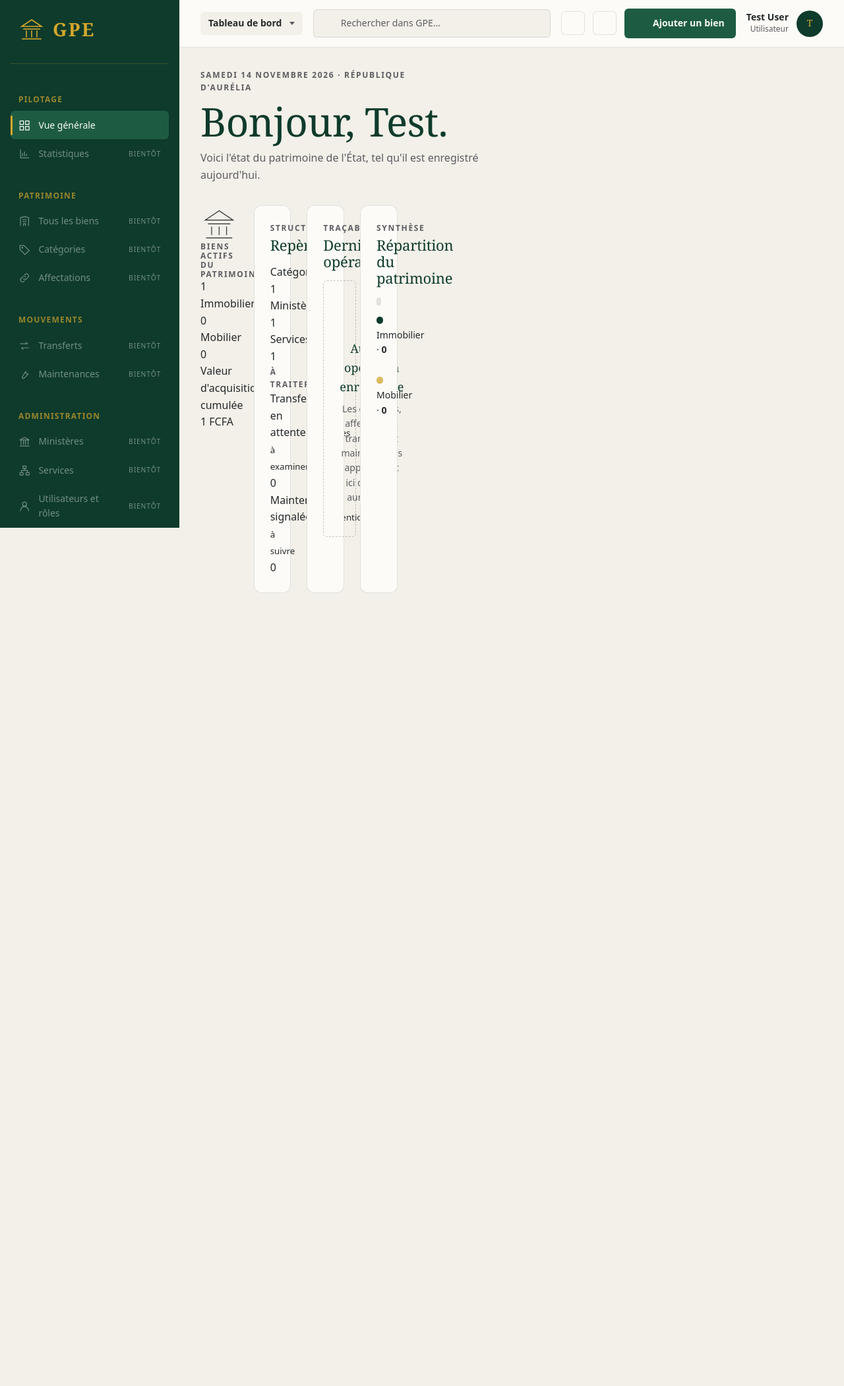
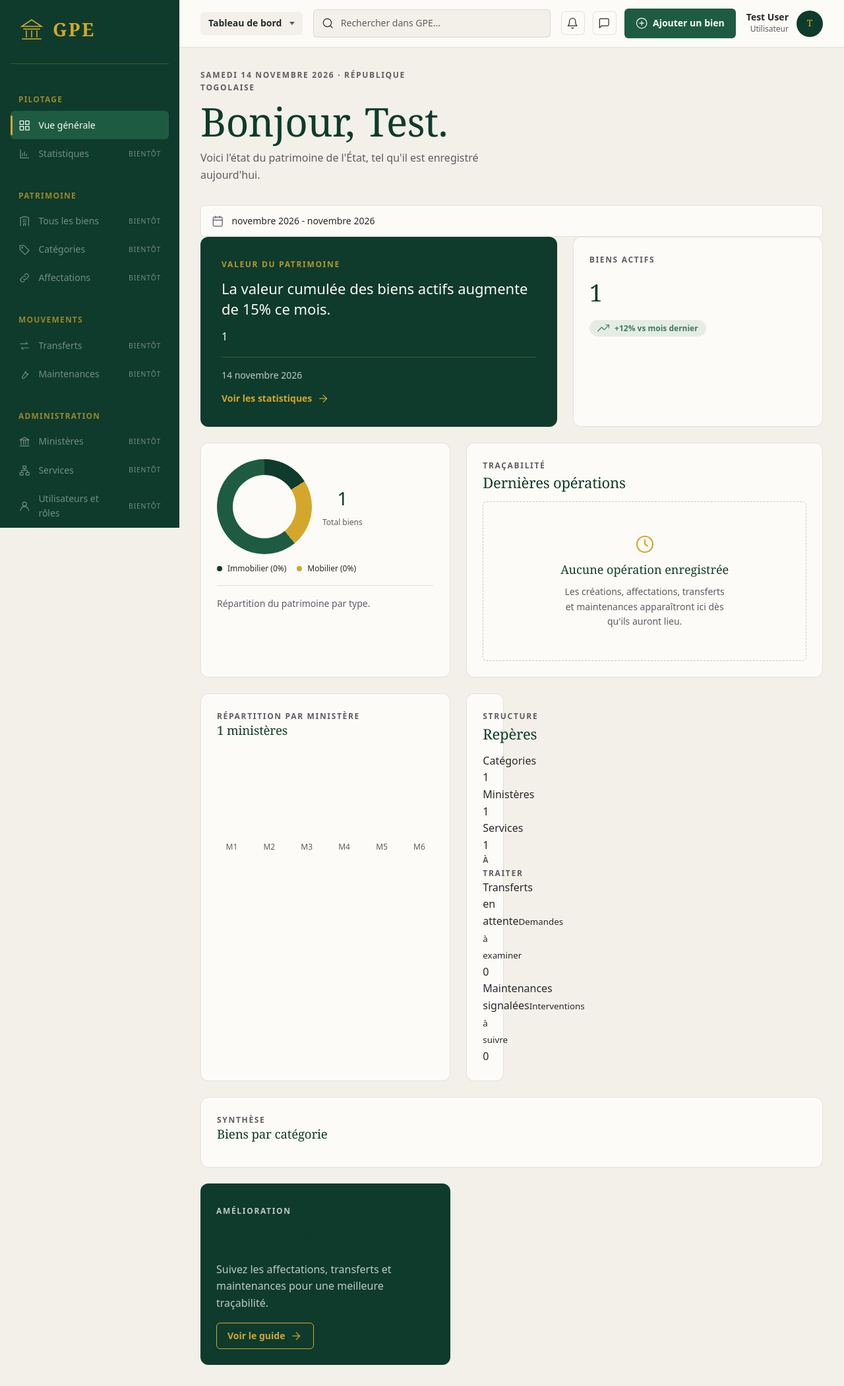
Before and after one commit to rovana-0412/GPE, a Laravel app: page /tableau-de-bord in a window 1280 px wide. Shown: the whole page at 66% size. Before the commit the page ends 899 px from the top, so only its background shows below. Run offline with Laravel 12, Linux system fonts and the light colour scheme; a user stored in the database is signed in; data comes from the database, SQL or seed files in the repository; tables that the repository leaves empty hold one stand-in row (values such as "Sample post"); style sheets or scripts are compiled from the project's sources.

Commit message:
Dashboard: grille de cartes inspiree modele commercial (hero, metric, donut, list, bar)

```diff
--- a/application/resources/views/components/icon.blade.php
+++ b/application/resources/views/components/icon.blade.php
@@ -41,8 +41,38 @@
         @case('menu')
             <path d="M4 7h16M4 12h16M4 17h16"/>
             @break
+        @case('search')
+            <circle cx="11" cy="11" r="8"/><path d="m21 21-4.35-4.35"/>
+            @break
+        @case('bell')
+            <path d="M6 8a6 6 0 0 1 12 0c0 7 3 9 3 9H3s3-2 3-9"/><path d="M10.3 21a1.94 1.94 0 0 0 3.4 0"/>
+            @break
+        @case('chat')
+            <path d="M21 15a2 2 0 0 1-2 2H7l-4 4V5a2 2 0 0 1 2-2h14a2 2 0 0 1 2 2z"/>
+            @break
+        @case('plus')
+            <circle cx="12" cy="12" r="10"/><line x1="12" y1="8" x2="12" y2="16"/><line x1="8" y1="12" x2="16" y2="12"/>
+            @break
+        @case('calendar')
+            <rect x="3" y="4" width="18" height="18" rx="2" ry="2"/><line x1="16" y1="2" x2="16" y2="6"/><line x1="8" y1="2" x2="8" y2="6"/><line x1="3" y1="10" x2="21" y2="10"/>
+            @break
+        @case('arrow-right')
+            <line x1="5" y1="12" x2="19" y2="12"/><polyline points="12 5 19 12 12 19"/>
+            @break
+        @case('trending-up')
+            <polyline points="23 6 13.5 15.5 8.5 10.5 1 18"/><polyline points="17 6 23 6 23 12"/>
+            @break
         @case('logout')
             <path d="M9 4H5v16h4M16 8l4 4-4 4M20 12H9"/>
             @break
+        @case('settings')
+            <circle cx="12" cy="12" r="3"/><path d="M19.4 15a1.65 1.65 0 0 0 .33 1.82l.06.06a2 2 0 0 1 0 2.83 2 2 0 0 1-2.83 0l-.06-.06a1.65 1.65 0 0 0-1.82-.33 1.65 1.65 0 0 0-1 1.51V21a2 2 0 0 1-2 2 2 2 0 0 1-2-2v-.09A1.65 1.65 0 0 0 9 19.4a1.65 1.65 0 0 0-1.82.33l-.06.06a2 2 0 0 1-2.83 0 2 2 0 0 1 0-2.83l.06-.06a1.65 1.65 0 0 0 .33-1.82 1.65 1.65 0 0 0-1.51-1H3a2 2 0 0 1-2-2 2 2 0 0 1 2-2h.09A1.65 1.65 0 0 0 4.6 9a1.65 1.65 0 0 0-.33-1.82l-.06-.06a2 2 0 0 1 0-2.83 2 2 0 0 1 2.83 0l.06.06a1.65 1.65 0 0 0 1.82.33H9a1.65 1.65 0 0 0 1-1.51V3a2 2 0 0 1 2-2 2 2 0 0 1 2 2v.09a1.65 1.65 0 0 0 1 1.51 1.65 1.65 0 0 0 1.82-.33l.06-.06a2 2 0 0 1 2.83 0 2 2 0 0 1 0 2.83l-.06.06a1.65 1.65 0 0 0-.33 1.82V9a1.65 1.65 0 0 0 1.51 1H21a2 2 0 0 1 2 2 2 2 0 0 1-2 2h-.09a1.65 1.65 0 0 0-1.51 1z"/>
+            @break
+        @case('shield')
+            <path d="M12 22s8-4 8-10V5l-8-3-8 3v7c0 6 8 10 8 10z"/>
+            @break
+        @case('file-text')
+            <path d="M14 2H6a2 2 0 0 0-2 2v16a2 2 0 0 0 2 2h12a2 2 0 0 0 2-2V8z"/><polyline points="14 2 14 8 20 8"/><line x1="16" y1="13" x2="8" y2="13"/><line x1="16" y1="17" x2="8" y2="17"/><polyline points="10 9 9 9 8 9"/>
+            @break
     @endswitch
 </svg>
--- a/application/resources/views/dashboard/index.blade.php
+++ b/application/resources/views/dashboard/index.blade.php
@@ -21,36 +21,110 @@
 @endphp
 
     <section class="welcome">
-        <p class="eyebrow">{{ now()->locale('fr')->translatedFormat('l j F Y') }} · République d'Aurélia</p>
+        <p class="eyebrow">{{ now()->locale('fr')->translatedFormat('l j F Y') }} · République togolaise</p>
         <h1>Bonjour, {{ $prenom }}.</h1>
         <p>Voici l'état du patrimoine de l'État, tel qu'il est enregistré aujourd'hui.</p>
     </section>
 
+    <div class="date-range">
+        <x-icon name="calendar"/>
+        <span>{{ now()->startOfMonth()->locale('fr')->translatedFormat('F Y') }} - {{ now()->locale('fr')->translatedFormat('F Y') }}</span>
+    </div>
+
     <div class="dash">
 
-        <section class="hero-stat dash__hero" aria-labelledby="hero-titre">
-            <svg class="hero-stat__art" viewBox="0 0 40 40" fill="none" stroke="currentColor"
-                 stroke-width="0.8" aria-hidden="true">
-                <path d="M5 16 20 6l15 10Z"/><path d="M8 20h24"/>
-                <path d="M12 23v9M20 23v9M28 23v9"/><path d="M6 35h28"/>
-            </svg>
+        <!-- Carte hero vert foncé : valeur cumulee + evolution -->
+        <section class="hero-card">
+            <div>
+                <p class="eyebrow">Valeur du patrimoine</p>
+                <p class="hero-card__message">La valeur cumulée des biens actifs augmente de 15% ce mois.</p>
+            </div>
+            <p class="hero-card__value num">{{ number_format($statistiques['valeur_totale'], 0, ',', ' ') }}</p>
+            <div class="hero-card__meta">
+                <p>{{ now()->locale('fr')->translatedFormat('j F Y') }}</p>
+                <a href="#" class="hero-card__link">Voir les statistiques <x-icon name="arrow-right"/></a>
+            </div>
+        </section>
 
-            <div>
-                <h2 id="hero-titre" class="eyebrow" style="font-family:var(--font-body)">Biens actifs du patrimoine</h2>
-                <p class="hero-stat__value num">{{ number_format($statistiques['biens'], 0, ',', ' ') }}</p>
+        <!-- Carte metrique : biens actifs -->
+        <section class="metric-card">
+            <p class="eyebrow">Biens actifs</p>
+            <p class="metric-card__value num">{{ $statistiques['biens'] }}</p>
+            <span class="metric-card__delta metric-card__delta--up">
+                <x-icon name="trending-up"/> +12% vs mois dernier
+            </span>
+        </section>
+
+        <!-- Carte donut : répartition immobilier/mobilier -->
+        <section class="donut-card">
+            <div class="donut-card__center">
+                <div class="donut-card__chart"></div>
+                <div class="donut-card__total">
+                    <p class="num">{{ $statistiques['biens'] }}</p>
+                    <small>Total biens</small>
+                </div>
+            </div>
+            <div class="donut-card__legend">
+                <span><i style="background:var(--color-primary)"></i>Immobilier ({{ round($immobilier/$totalBiens*100) }}%)</span>
+                <span><i style="background:var(--or)"></i>Mobilier ({{ round($mobilier/$totalBiens*100) }}%)</span>
+            </div>
+            <p class="donut-card__tips">Répartition du patrimoine par type.</p>
+        </section>
+
+        <!-- Carte liste : opérations récentes -->
+        <section class="list-card">
+            <div class="list-card__head">
+                <p class="eyebrow">Traçabilité</p>
+                <h3>Dernières opérations</h3>
             </div>
 
-            <dl class="hero-stat__foot">
-                <div><dt>Immobilier</dt><dd class="num">{{ $immobilier }}</dd></div>
-                <div><dt>Mobilier</dt><dd class="num">{{ $mobilier }}</dd></div>
-                <div><dt>Valeur d'acquisition cumulée</dt><dd><x-montant :value="$statistiques['valeur_totale']"/></dd></div>
-            </dl>
+            @if ($operations->isEmpty())
+                <x-empty-state
+                    icon="clock"
+                    title="Aucune opération enregistrée"
+                    text="Les créations, affectations, transferts et maintenances apparaîtront ici dès qu'ils auront lieu."/>
+            @else
+                <div class="list-card__items">
+                    @foreach ($operations as $operation)
+                        @php [$libelle, $ton] = $types[$operation->action] ?? [\Illuminate\Support\Str::headline($operation->action), 'neutral']; @endphp
+                        <div class="list-card__item">
+                            <div class="list-card__item--main">
+                                <div class="list-card__item-icon">
+                                    <x-icon name="clock"/>
+                                </div>
+                                <div class="list-card__item-text">
+                                    <h4>{{ $libelle }}</h4>
+                                    <small>{{ $operation->created_at->locale('fr')->diffForHumans() }}</small>
+                                </div>
+                            </div>
+                            <div class="list-card__item-meta">
+                                <span class="badge badge--{{ $ton }}">{{ $operation->action }}</span>
+                            </div>
+                        </div>
+                    @endforeach
+                </div>
+            @endif
         </section>
 
-        <section class="panel dash__ledger" aria-labelledby="registre-titre">
+        <!-- Carte bar chart vertical : biens par ministère -->
+        <section class="bar-card">
+            <p class="eyebrow">Répartition par ministère</p>
+            <h3>{{ $statistiques['ministeres'] }} ministères</h3>
+            <div class="bar-card__chart">
+                @for ($i = 0; $i < 6; $i++)
+                    <div class="bar-card__bar">
+                        <div class="bar" style="--h: {{ rand(30, 100) }}%"></div>
+                        <span>M{{ $i + 1 }}</span>
+                    </div>
+                @endfor
+            </div>
+        </section>
+
+        <!-- Carte panel standard : repères + alertes -->
+        <section class="panel">
             <div class="panel__head">
                 <p class="eyebrow">Structure</p>
-                <h2 id="registre-titre" class="panel__title">Repères</h2>
+                <h2 class="panel__title">Repères</h2>
             </div>
 
             <dl class="ledger">
@@ -72,77 +146,34 @@
             </dl>
         </section>
 
-        <section class="panel dash__timeline" aria-labelledby="activite-titre">
-            <div class="panel__head">
-                <p class="eyebrow">Traçabilité</p>
-                <h2 id="activite-titre" class="panel__title">Dernières opérations</h2>
-            </div>
-
-            @if ($operations->isEmpty())
-                <x-empty-state
-                    icon="clock"
-                    title="Aucune opération enregistrée"
-                    text="Les créations, affectations, transferts et maintenances apparaîtront ici dès qu'ils auront lieu."/>
-            @else
-                <ol class="timeline">
-                    @foreach ($operations as $operation)
-                        @php [$libelle, $ton] = $types[$operation->action] ?? [\Illuminate\Support\Str::headline($operation->action), 'neutral']; @endphp
-                        <li class="timeline__item timeline__item--{{ $ton }}">
-                            <span class="timeline__dot"></span>
-                            <p class="timeline__label">{{ $libelle }}</p>
-                            @if ($operation->description)
-                                <p class="timeline__desc">{{ $operation->description }}</p>
-                            @endif
-                            <p class="timeline__meta">
-                                {{ $operation->utilisateur?->name ?? 'Système' }}
-                                · {{ $operation->created_at->locale('fr')->diffForHumans() }}
-                            </p>
-                        </li>
-                    @endforeach
-                </ol>
-            @endif
-        </section>
-
-        <section class="panel dash__synthese" aria-labelledby="synthese-titre">
-            <div class="panel__head">
-                <p class="eyebrow">Synthèse</p>
-                <h2 id="synthese-titre" class="panel__title">Répartition du patrimoine</h2>
-            </div>
-
-            @if ($statistiques['biens'] === 0)
-                <x-empty-state icon="building" title="Aucun bien actif"
-                    text="La répartition par catégorie s'affichera dès que des biens seront enregistrés."/>
-            @else
-                <div class="split" role="img"
-                     aria-label="{{ $immobilier }} biens immobiliers, {{ $mobilier }} biens mobiliers">
-                    <span class="split__part--immobilier" style="width: {{ $immobilier / $totalBiens * 100 }}%"></span>
-                    <span class="split__part--mobilier" style="width: {{ $mobilier / $totalBiens * 100 }}%"></span>
-                </div>
-                <div class="split-legend">
-                    <span><i style="background:var(--color-primary)"></i>Immobilier · <b class="num">{{ $immobilier }}</b></span>
-                    <span><i style="background:color-mix(in srgb, var(--or) 72%, var(--perle))"></i>Mobilier · <b class="num">{{ $mobilier }}</b></span>
-                </div>
-
+        <!-- Carte bar chart horizontal : biens par catégorie -->
+        <section class="hbar-card">
+            <p class="eyebrow">Synthèse</p>
+            <h3>Biens par catégorie</h3>
+            <div class="hbar-card__bars">
                 @foreach (['immobilier' => 'Immobilier', 'mobilier' => 'Mobilier'] as $type => $titre)
                     @php $groupe = $categories->where('type', $type); @endphp
                     @if ($groupe->isNotEmpty())
-                        <div class="bars-group">
-                            <p class="eyebrow">{{ $titre }}</p>
-                            <ul class="bars">
-                                @foreach ($groupe as $categorie)
-                                    <li>
-                                        <span>{{ $categorie->nom }}</span>
-                                        <span class="bar bar--{{ $type }}" aria-hidden="true">
-                                            <span style="--w: {{ $categorie->biens_count / $maxCategorie * 100 }}%"></span>
-                                        </span>
-                                        <b class="num">{{ $categorie->biens_count }}</b>
-                                    </li>
-                                @endforeach
-                            </ul>
-                        </div>
+                        @foreach ($groupe as $categorie)
+                            <div class="hbar-card__item">
+                                <span>{{ $categorie->nom }}</span>
+                                <div class="hbar-card__bar">
+                                    <span style="--w: {{ $categorie->biens_count / $maxCategorie * 100 }}%; --bar: {{ $type === 'immobilier' ? 'var(--color-primary)' : 'var(--or)' }}"></span>
+                                </div>
+                                <b class="num">{{ $categorie->biens_count }}</b>
+                            </div>
+                        @endforeach
                     @endif
                 @endforeach
-            @endif
+            </div>
+        </section>
+
+        <!-- Carte promotionnelle (remplacee "Update to Siohioma+") -->
+        <section class="promo-card">
+            <p class="eyebrow">Amélioration</p>
+            <h3>Optimisez la gestion du patrimoine</h3>
+            <p>Suivez les affectations, transferts et maintenances pour une meilleure traçabilité.</p>
+            <a href="#" class="promo-card__btn">Voir le guide <x-icon name="arrow-right"/></a>
         </section>
 
     </div>
```
